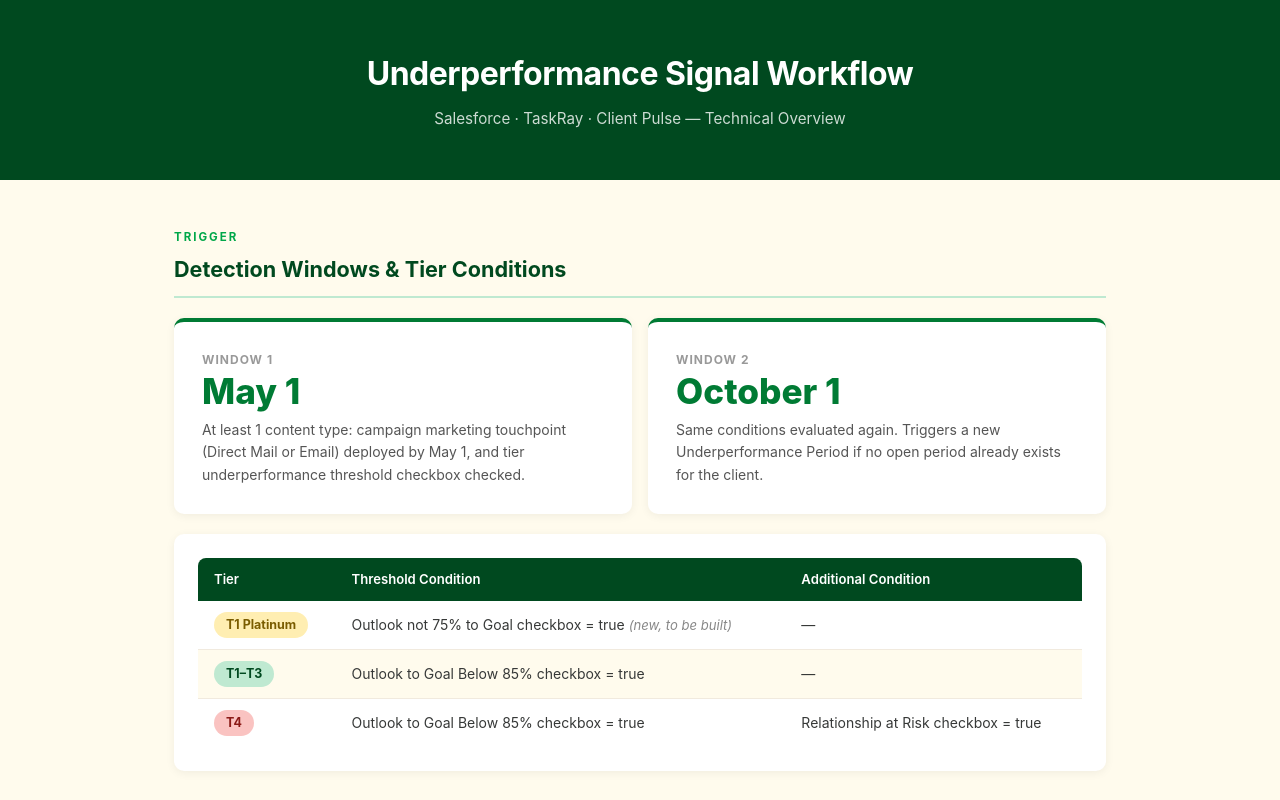
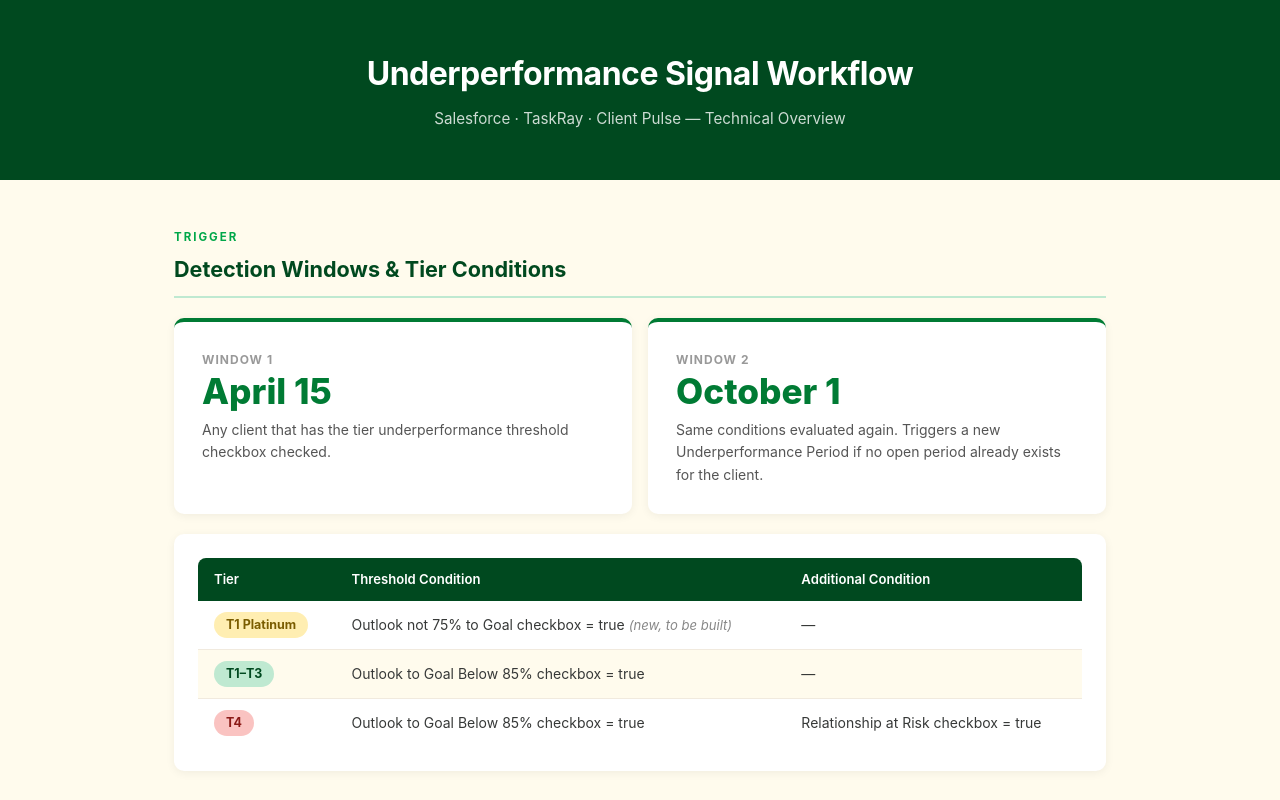
Before and after one commit to emilybrock-spec/underperformance-task-worklfow, a plain HTML site: page index.html in a window 1280 px wide. Shown: the top 800 px of the page. Drawn offline with Linux system fonts and the light colour scheme.

Commit message:
Update Window 1: date to April 15, remove deployed touchpoint condition

```diff
--- a/index.html
+++ b/index.html
@@ -445,8 +445,8 @@
         <div class="windows-grid">
             <div class="window-card">
                 <div class="window-label">Window 1</div>
-                <div class="date">May 1</div>
-                <p>At least 1 content type: campaign marketing touchpoint (Direct Mail or Email) deployed by May 1, and tier underperformance threshold checkbox checked.</p>
+                <div class="date">April 15</div>
+                <p>Any client that has the tier underperformance threshold checkbox checked.</p>
             </div>
             <div class="window-card">
                 <div class="window-label">Window 2</div>
```
